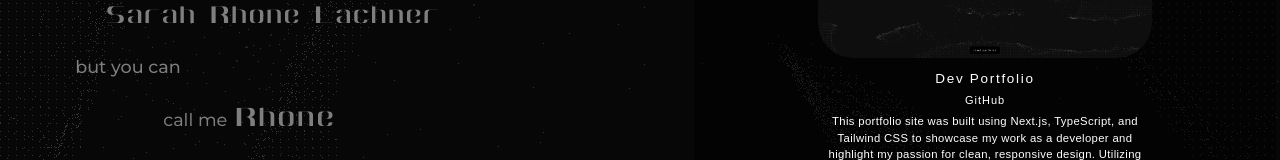
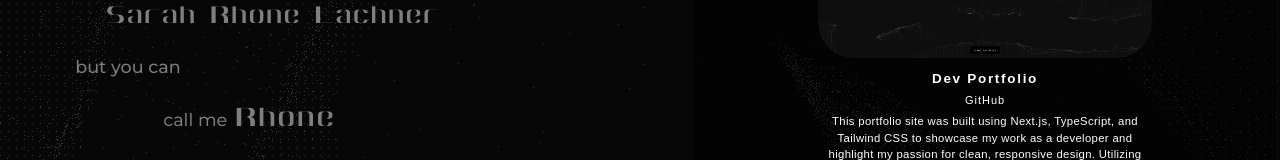
Before and after one commit to RhoneLachner/2024-portfolio, a Next.js app: page / in a window 1280 px wide. Both pictures are taken after a click on the button "Projects". Shown: the part 269-429 px from the top of the page. Built offline with nearby package versions, Linux system fonts and the light colour scheme.

Commit message:
[style]: small copy styling update in projects modal

```diff
--- a/app/components/ProjectsModal/ProjectsModal.module.css
+++ b/app/components/ProjectsModal/ProjectsModal.module.css
@@ -74,6 +74,7 @@
 .carouselLink {
   letter-spacing: 1px;
   font-size: 11px;
+  font-weight: 300;
   line-height: 8px;
   margin-top: 0;
   font-family: 'Montserrat-Regular', sans-serif;
@@ -85,7 +86,7 @@
 }
 
 .carouselDescription {
-  font-weight: 200;
+  font-weight: 150;
   font-size: 11.5px;
   padding-top: 5px;
   padding-bottom: 28px;
@@ -112,8 +113,12 @@
   font-weight: 300;
 }
 
+[data-theme='light'] .carouselLink {
+  font-weight: 400;
+}
+
 [data-theme='light'] .carouselTitle, .noHoverProjectTitles {
-  font-weight: 450;
+  font-weight: 550;
 }
 
 [data-theme='light'] .carouselTitleLink:hover {
```
